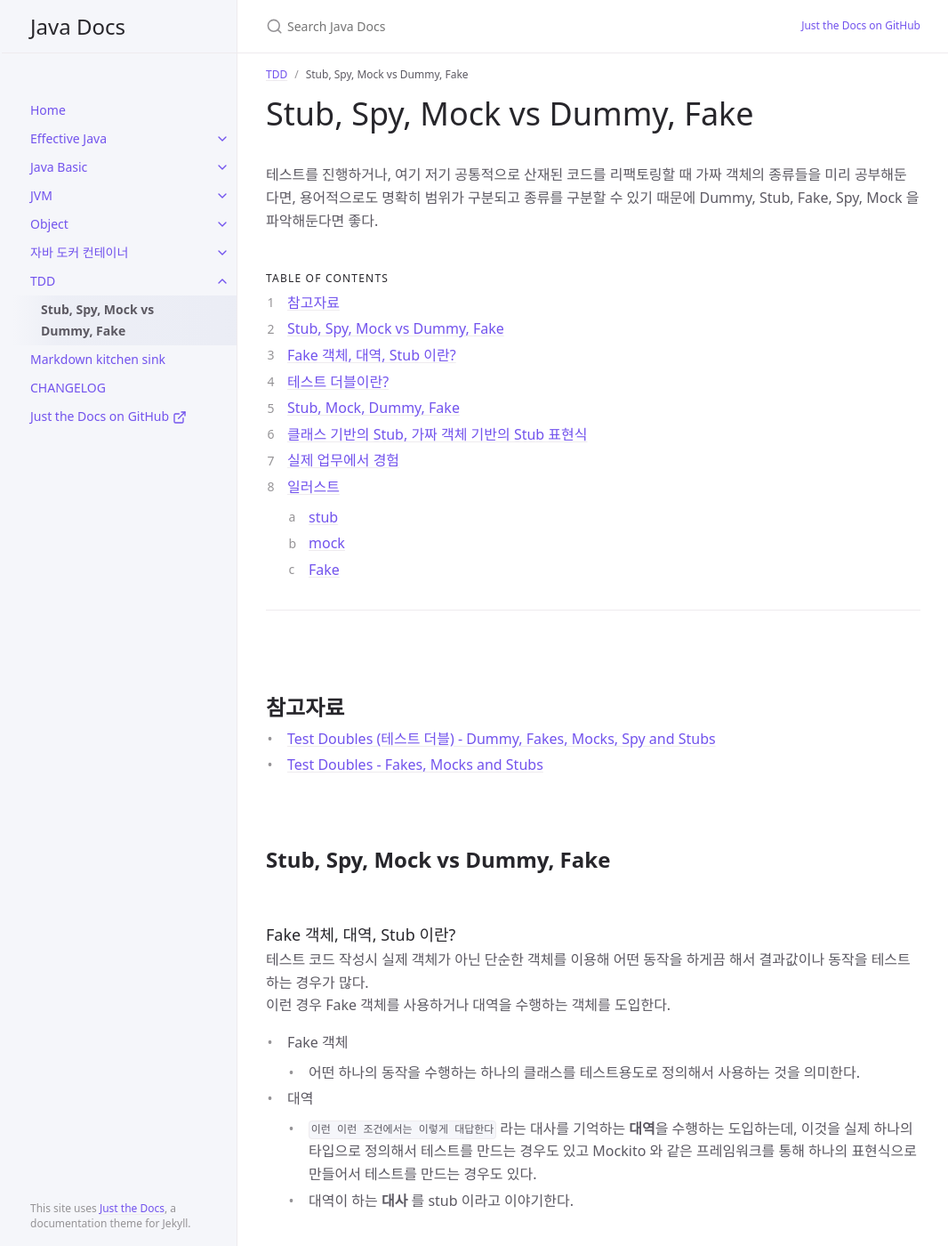
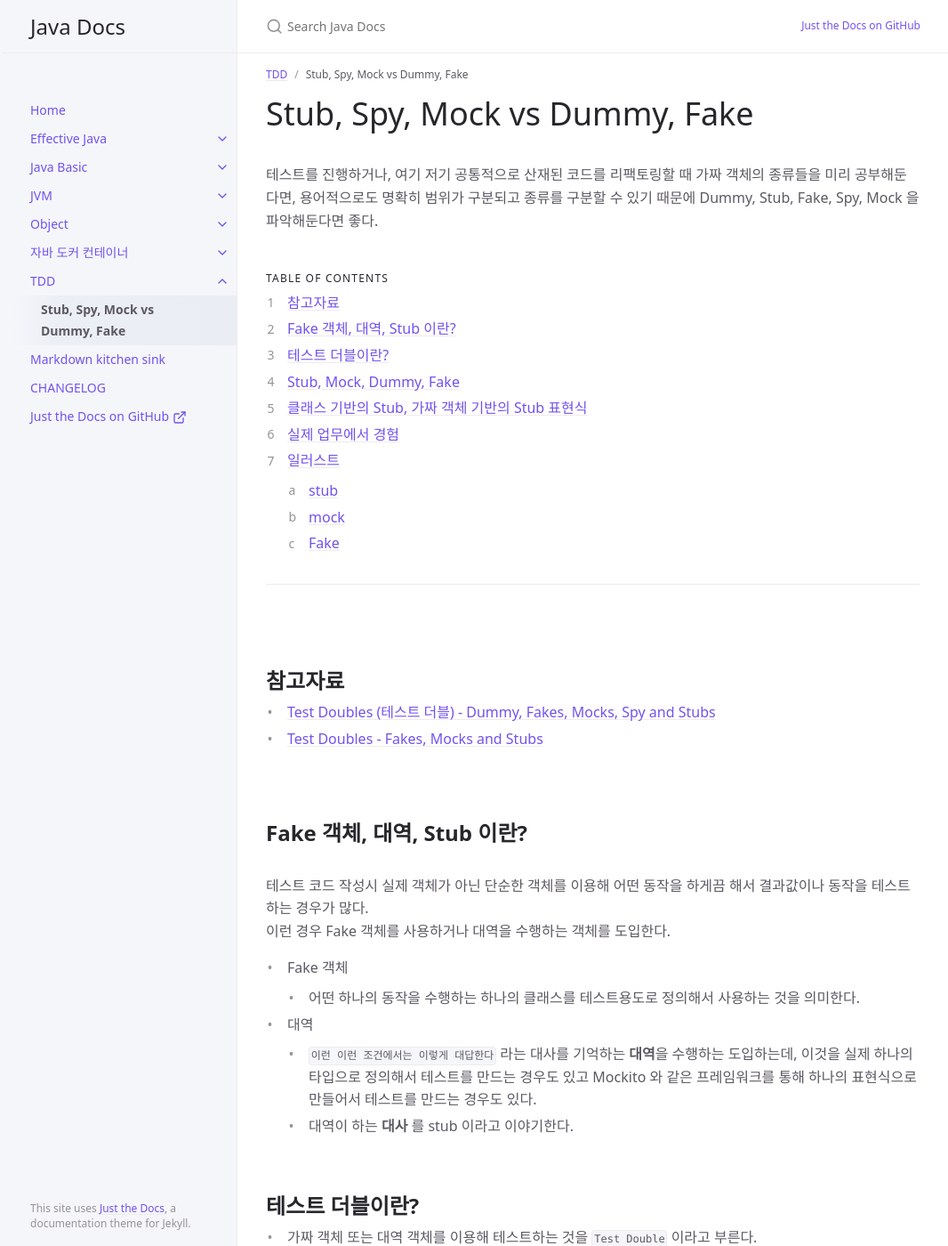
Before and after one commit to chagchagchag/docs-study-java, a Jekyll site: the page built from docs/tdd/Stub, Spy, Mock vs Dummy, Fake.md, in a window 1280 px wide and 1400 px high. Shown: the whole window at 89% size, without its empty margins (105-1171 px from the left). Built offline with Jekyll 4.4.1, drawn with Linux system fonts in a browser that asks for light colours.

Commit message:
Stub, Spy, Mock vs Dummy, Fake

```diff
--- a/docs/tdd/Stub, Spy, Mock vs Dummy, Fake.md
+++ b/docs/tdd/Stub, Spy, Mock vs Dummy, Fake.md
@@ -34,11 +34,9 @@ permalink: /docs/tdd/stub-spy-mock-dummy-fake
 <br>
 
 
-### Stub, Spy, Mock vs Dummy, Fake
+### Fake 객체, 대역, Stub 이란?
 {: .fs-6 .fw-700 }
 <br>
-
-### Fake 객체, 대역, Stub 이란?
 테스트 코드 작성시 실제 객체가 아닌 단순한 객체를 이용해 어떤 동작을 하게끔 해서 결과값이나 동작을 테스트 하는 경우가 많다.<br>
 이런 경우 Fake 객체를 사용하거나 대역을 수행하는 객체를 도입한다.
 - Fake 객체
```
